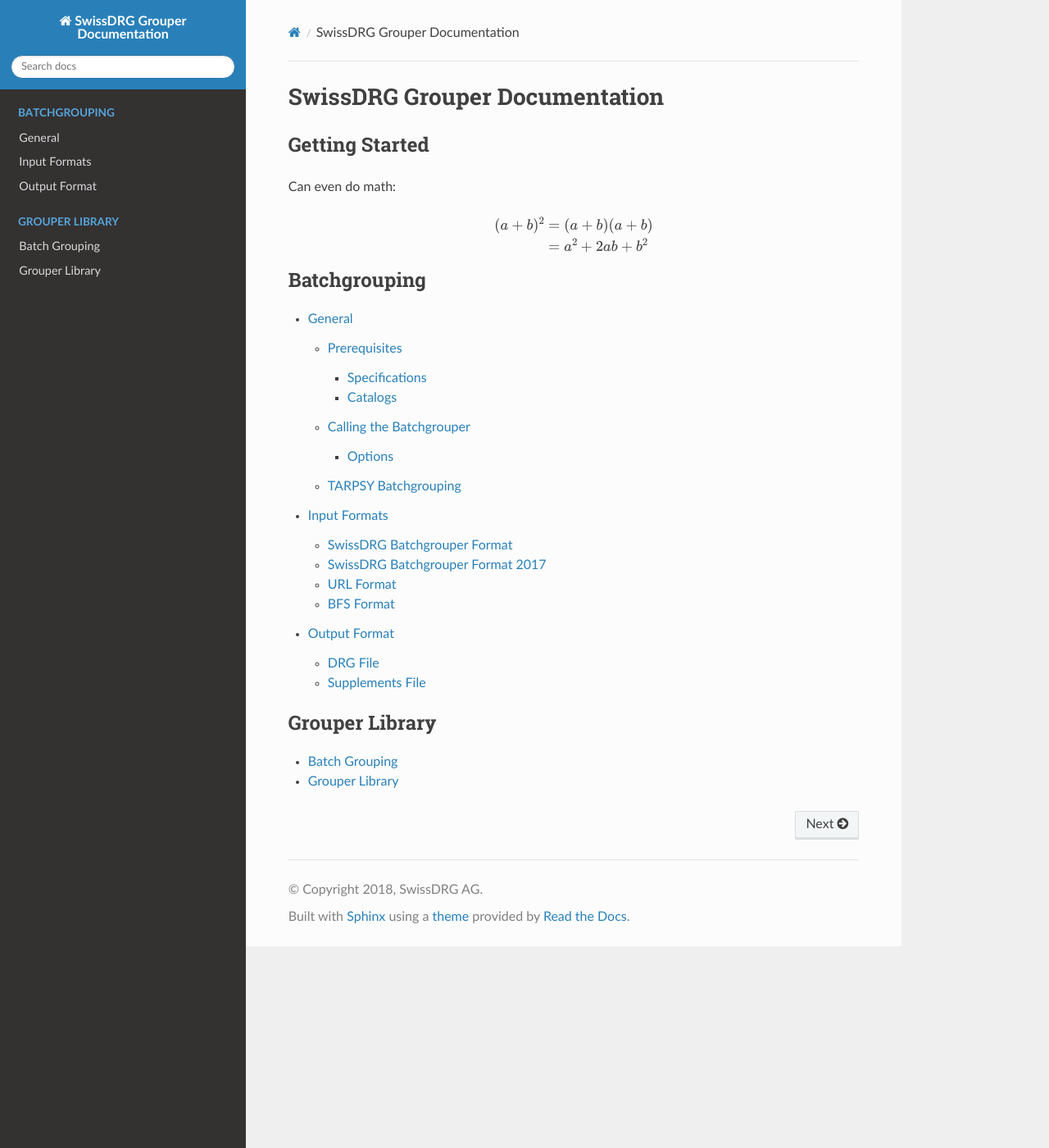
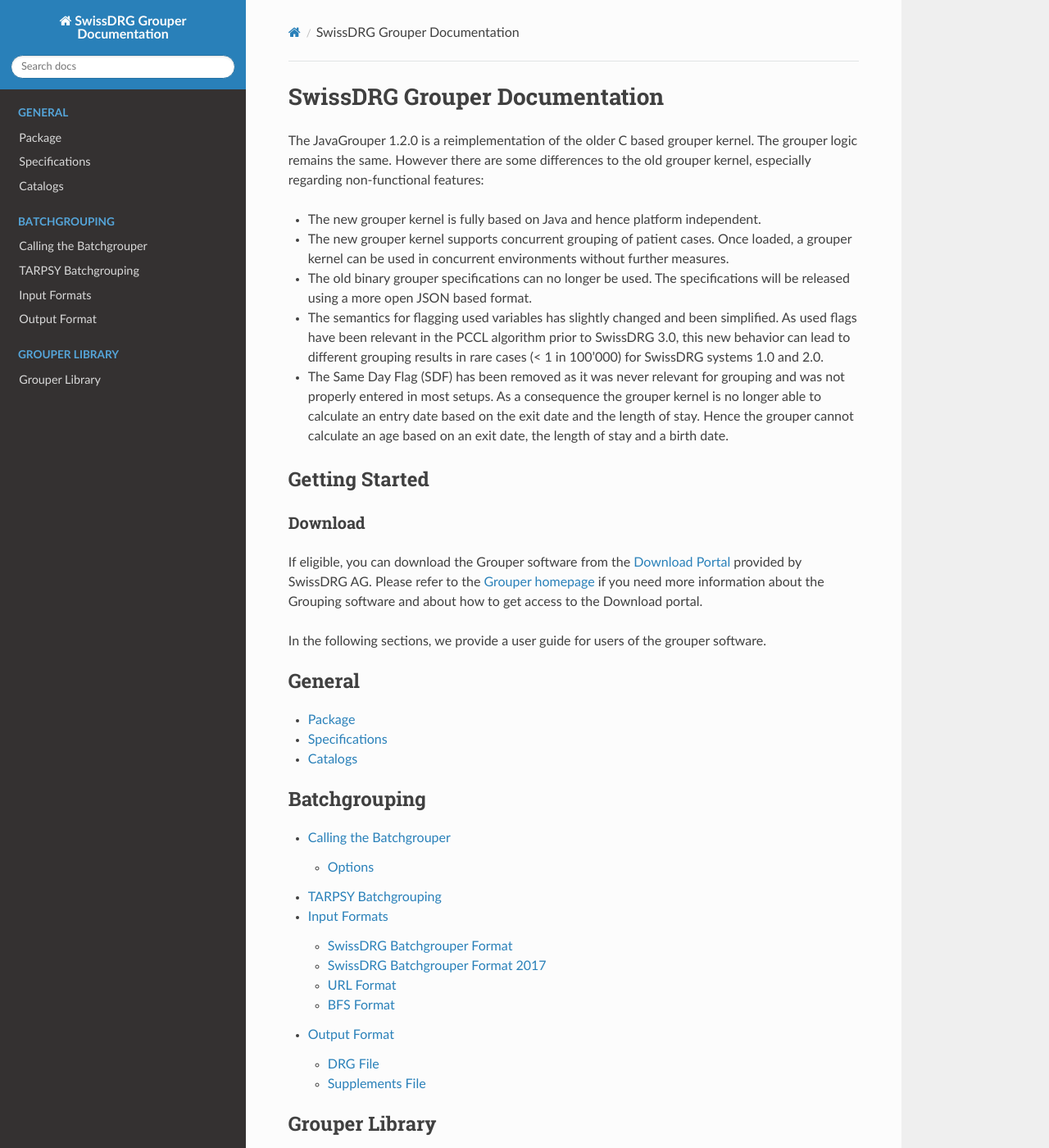
Before and after one commit to HappyEmu/grouper-rtd, a Sphinx documentation site: the page built from source/index.rst, in a window 1280 px wide and 1400 px high. Shown: the whole window at 82% size. Built offline with Sphinx 7.4.7 and the Read the Docs theme 2.0.0, drawn with Linux system fonts in a browser that asks for light colours.

Commit message:
Restructure

```diff
--- a/source/batchgrouping.rst
+++ b/source/batchgrouping.rst
@@ -1,5 +1,11 @@
-Batch Grouping
---------------
+Calling the Batchgrouper
+------------------------
+
+Options
+^^^^^^^
+
+TARPSY Batchgrouping
+--------------------
 
 There should be some code:
 
--- a/source/index.rst
+++ b/source/index.rst
@@ -5,22 +5,45 @@
 
 SwissDRG Grouper Documentation
 ==============================
+The JavaGrouper 1.2.0 is a reimplementation of the older C based grouper kernel.
+The grouper logic remains the same. However there are some differences to the old grouper kernel, especially
+regarding non-functional features:
+
+- The new grouper kernel is fully based on Java and hence platform independent.
+- The new grouper kernel supports concurrent grouping of patient cases. Once loaded, a grouper kernel
+  can be used in concurrent environments without further measures.
+- The old binary grouper specifications can no longer be used. The specifications will be released
+  using a more open JSON based format.
+- The semantics for flagging used variables has slightly changed and been simplified. As used flags
+  have been relevant in the PCCL algorithm prior to SwissDRG 3.0, this new behavior can lead to different grouping
+  results in rare cases (< 1 in 100'000) for SwissDRG systems 1.0 and 2.0.
+- The Same Day Flag (SDF) has been removed as it was never relevant for grouping and was not properly
+  entered in most setups. As a consequence the grouper kernel is no longer able to calculate an entry
+  date based on the exit date and the length of stay. Hence the grouper cannot calculate an age based
+  on an exit date, the length of stay and a birth date.
 
 Getting Started
 ---------------
 
-Can even do math:
+Download
+^^^^^^^^
+If eligible, you can download the Grouper software from the `Download Portal <https://download.swissdrg.org>`_ provided
+by SwissDRG AG. Please refer to the `Grouper homepage <https://www.swissdrg.org/de/akutsomatik/grouper>`_ if you need
+more information about the Grouping software and about how to get access to the Download portal.
 
-.. math::
+In the following sections, we provide a user guide for users of the grouper software.
 
-   (a + b)^2  &=  (a + b)(a + b) \\
-              &=  a^2 + 2ab + b^2
+.. toctree::
+   :maxdepth: 3
+   :caption: General
+
+   general
 
 .. toctree::
    :maxdepth: 3
    :caption: Batchgrouping
 
-   batchgrouping-general
+   batchgrouping
    input-formats
    output-format
 
```
Also changed, not shown: other parts of source/index.rst (+0 -1 lines), source/batchgrouping-general.rst (deleted, +0 -58 lines), source/general.rst (added, +66 -0 lines).
